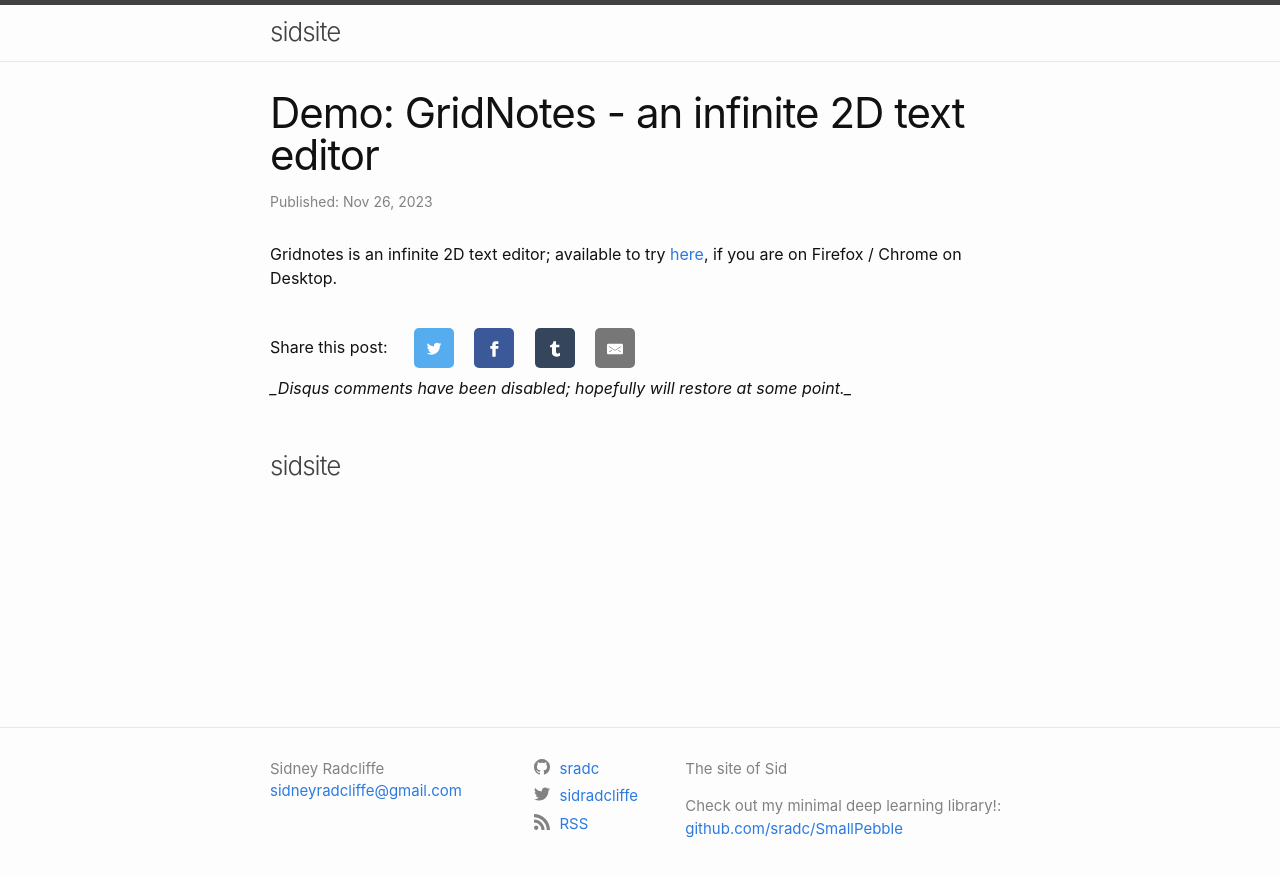
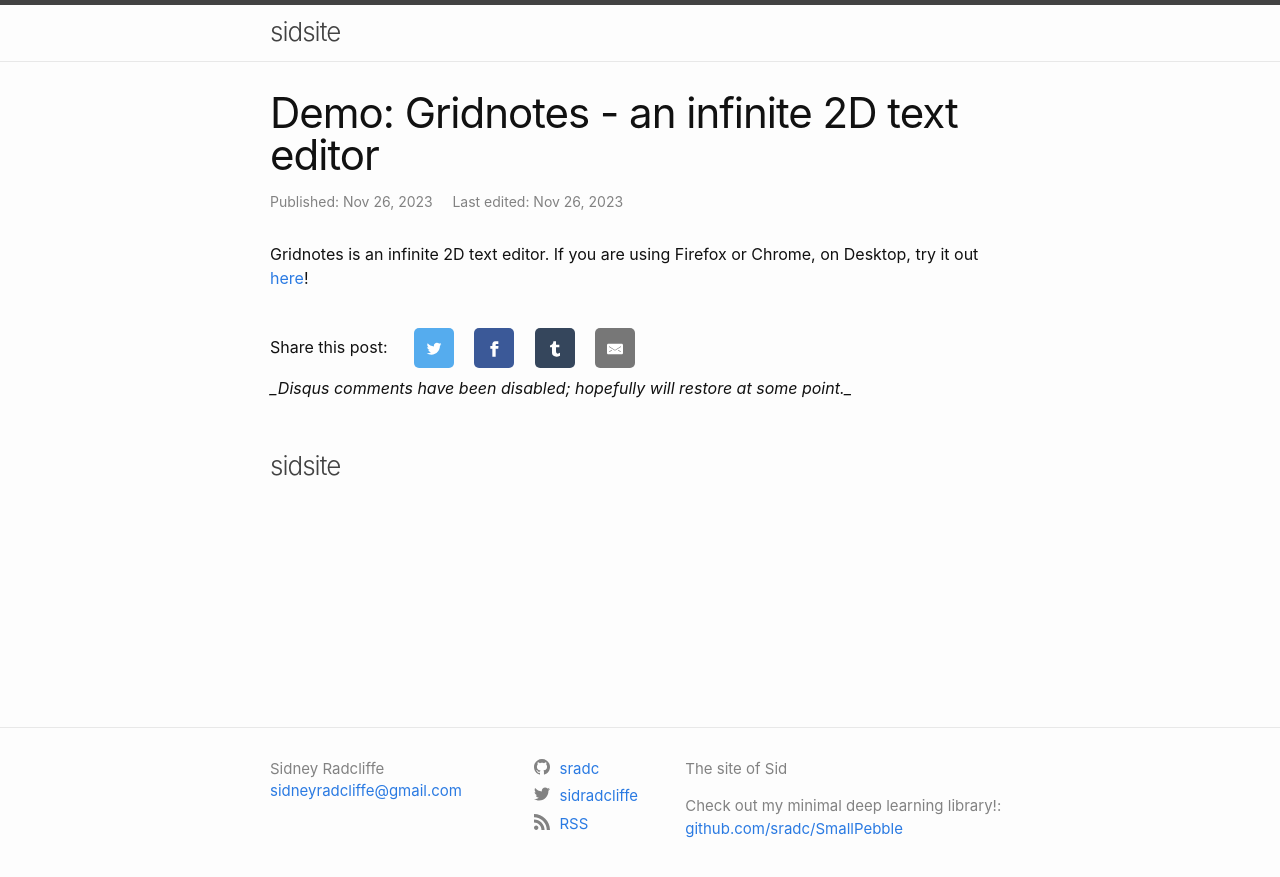
Before and after one commit to sradc/sradc.github.io, a Jekyll site: the page built from _posts/2023-11-26-gridnotes.md, in a window 1280 px wide. Shown: the top 877 px of the page. Built offline with Jekyll 4.4.1, drawn with Linux system fonts in a browser that asks for light colours.

Commit message:
a few words to gridnotes (still WIP)

```diff
--- a/_posts/2023-11-26-gridnotes.md
+++ b/_posts/2023-11-26-gridnotes.md
@@ -1,10 +1,15 @@
 ---
 layout: post
-title:  "Demo: GridNotes - an infinite 2D text editor"
+title:  "Demo: Gridnotes - an infinite 2D text editor"
 date: 2023-11-26 00:00:00 +0000
-date_edited:
+date_edited: 2023-11-26 00:00:00 +0000
 categories:
 comments: true
 ---
 
-Gridnotes is an infinite 2D text editor; available to try [here](https://gridnotes.io/v1/), if you are on Firefox / Chrome on Desktop.
+Gridnotes is an infinite 2D text editor. If you are using Firefox or Chrome, on Desktop, try it out [here](https://gridnotes.io/v1/)!
+
+<!-- ## Features
+
+Typing on an infinite 2D grid
+ -->
```
